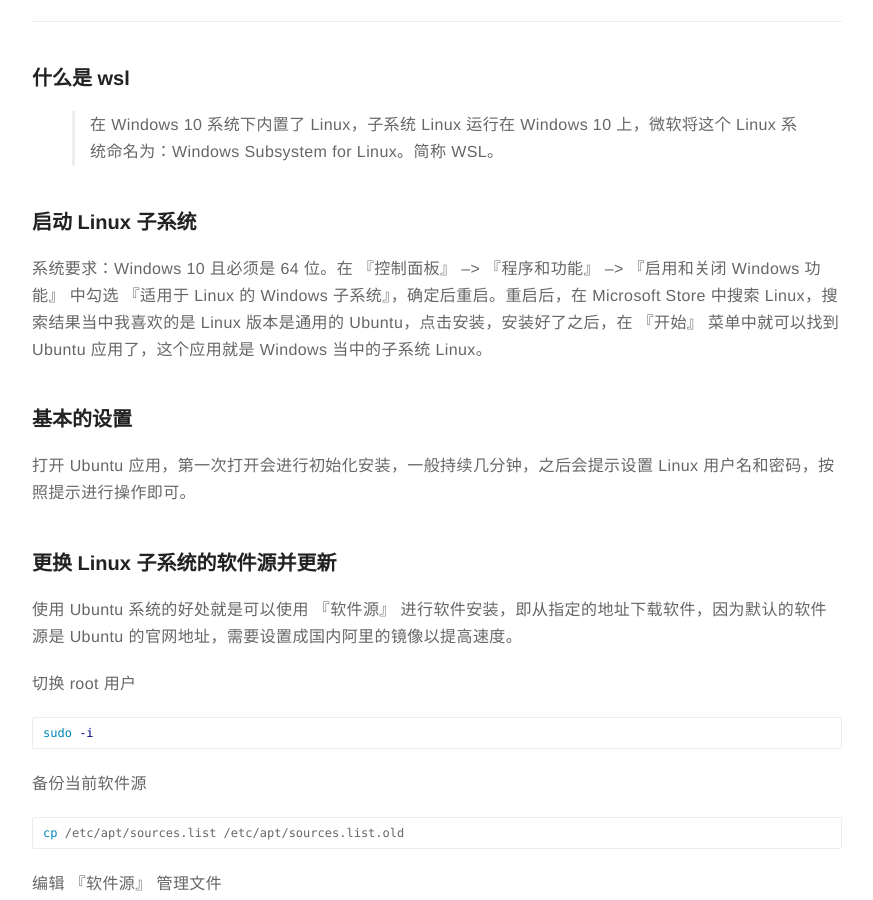
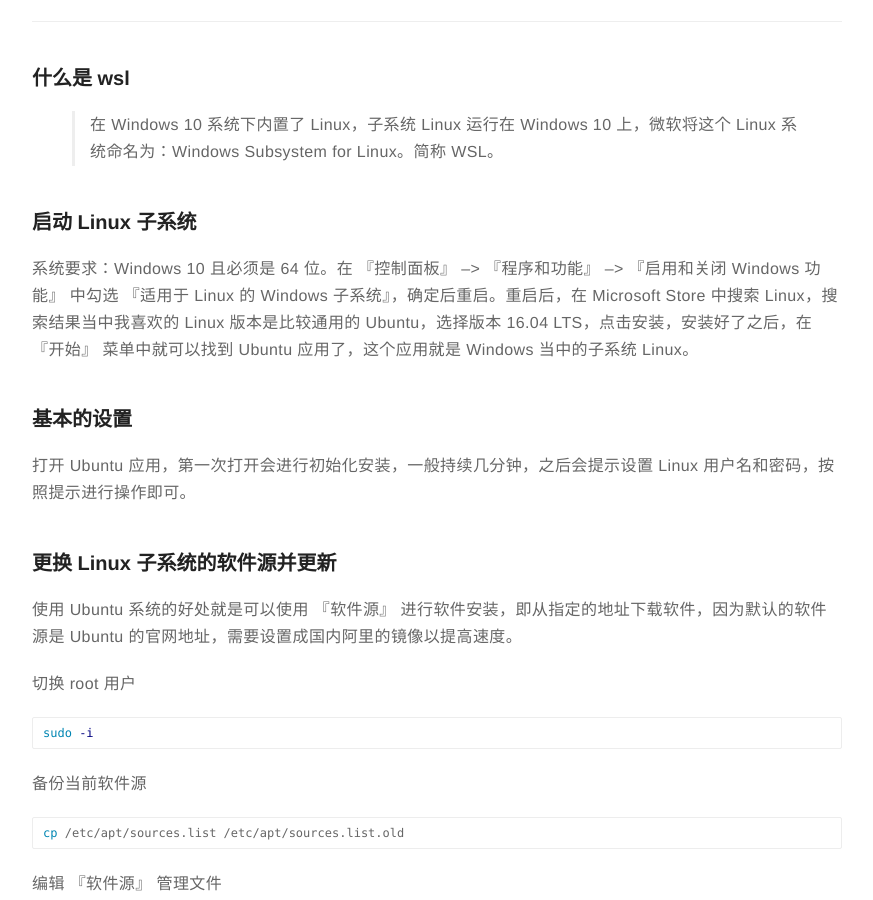
Before and after one commit to rust17/blog, a Jekyll site: the page built from _posts/2018-09-29-linux-on-windows-available-solution.markdown, in a window 1280 px wide and 900 px high, scrolled down 499 px. Shown: the whole window, without its empty margins (203-1076 px from the left). Built offline with Jekyll 4.4.1, drawn with Linux system fonts in a browser that asks for light colours; comment, search, counter and statistics services are not loaded; some of the changed text lies outside the part shown.

Commit message:
update wsl

```diff
--- a/_posts/2018-09-29-linux-on-windows-available-solution.markdown
+++ b/_posts/2018-09-29-linux-on-windows-available-solution.markdown
@@ -21,7 +21,7 @@
 
 ### 启动 Linux 子系统
 
-系统要求：Windows 10 且必须是 64 位。在 『控制面板』 --> 『程序和功能』 --> 『启用和关闭 Windows 功能』 中勾选 『适用于 Linux 的 Windows 子系统』，确定后重启。重启后，在 Microsoft Store 中搜索 Linux，搜索结果当中我喜欢的是 Linux 版本是通用的 Ubuntu，点击安装，安装好了之后，在 『开始』 菜单中就可以找到 Ubuntu 应用了，这个应用就是 Windows 当中的子系统 Linux。
+系统要求：Windows 10 且必须是 64 位。在 『控制面板』 --> 『程序和功能』 --> 『启用和关闭 Windows 功能』 中勾选 『适用于 Linux 的 Windows 子系统』，确定后重启。重启后，在 Microsoft Store 中搜索 Linux，搜索结果当中我喜欢的 Linux 版本是比较通用的 Ubuntu，选择版本 16.04 LTS，点击安装，安装好了之后，在 『开始』 菜单中就可以找到 Ubuntu 应用了，这个应用就是 Windows 当中的子系统 Linux。
 
 ### 基本的设置
 
@@ -128,7 +128,7 @@
 
 ### 使用脚本搭建环境
 
-徒手搭建环境需要一个个安装软件，容易漏装或者装错，这里我使用了脚本的方式进行 LNMP 环境部署，只需要一条命令即可完成环境部署，假如团队当中另外的小伙伴需要部署也是直接输入该命令即可，既提高了效率也有利于统一开发环境。具体如下：首先，执行`sudo -H -s`切换为 root 账户
+徒手搭建环境需要一个个安装软件，容易漏装或者装错，这里我使用了脚本的方式进行 LNMP 环境部署，只需要一条命令即可完成环境部署，假如团队当中另外的小伙伴需要部署也是直接输入该命令即可，既提高了效率也有利于统一开发环境。具体如下：首先，执行`sudo -H -s`切换为 root 账户（需要注意的是这个脚本只支持 Ubuntu 14.04 LTS 和 16 的版本）
 
 安装执行
 
```
